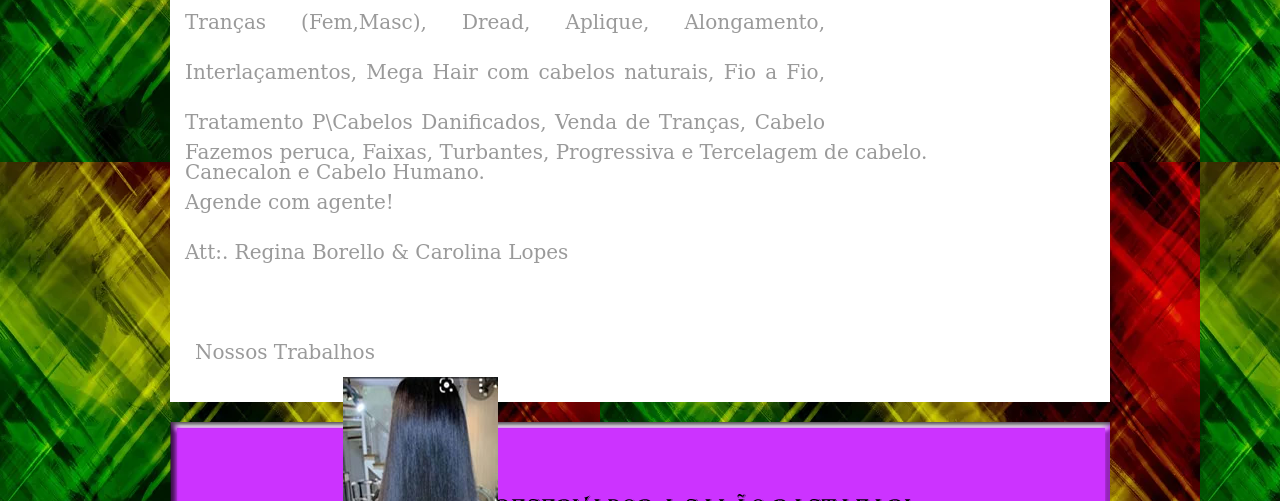
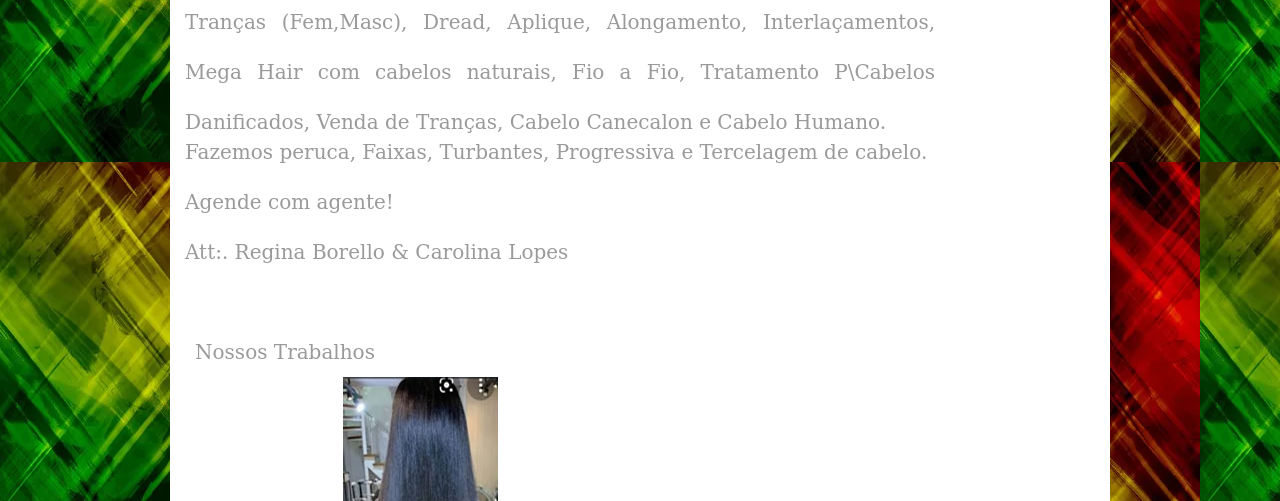
Before and after one commit to DrHanked/rasta, a plain HTML site: page nossos_trabalhos.html in a window 1280 px wide. Shown: the part 238-739 px from the top of the page. Drawn offline with Linux system fonts and the light colour scheme.

Commit message:
Add files via upload

```diff
--- a/css/estilo.css
+++ b/css/estilo.css
@@ -41,11 +41,11 @@ body {font-family:Constantia, "Lucida Bright", "DejaVu Serif", Georgia, "serif";
 /*Inicio da Página Nossos Trabalhos*/
 
 #fundo_nossos {width:940px;
-	height:470px;
+	height:800px;
 	margin:10px auto 20px auto;
 	background:#FFF;}
 
-.box_txt3 {width: 640px;
+.box_txt3 {width: 750px;
 	height: 150px;
 	float: left;
 	position: relative;
```
